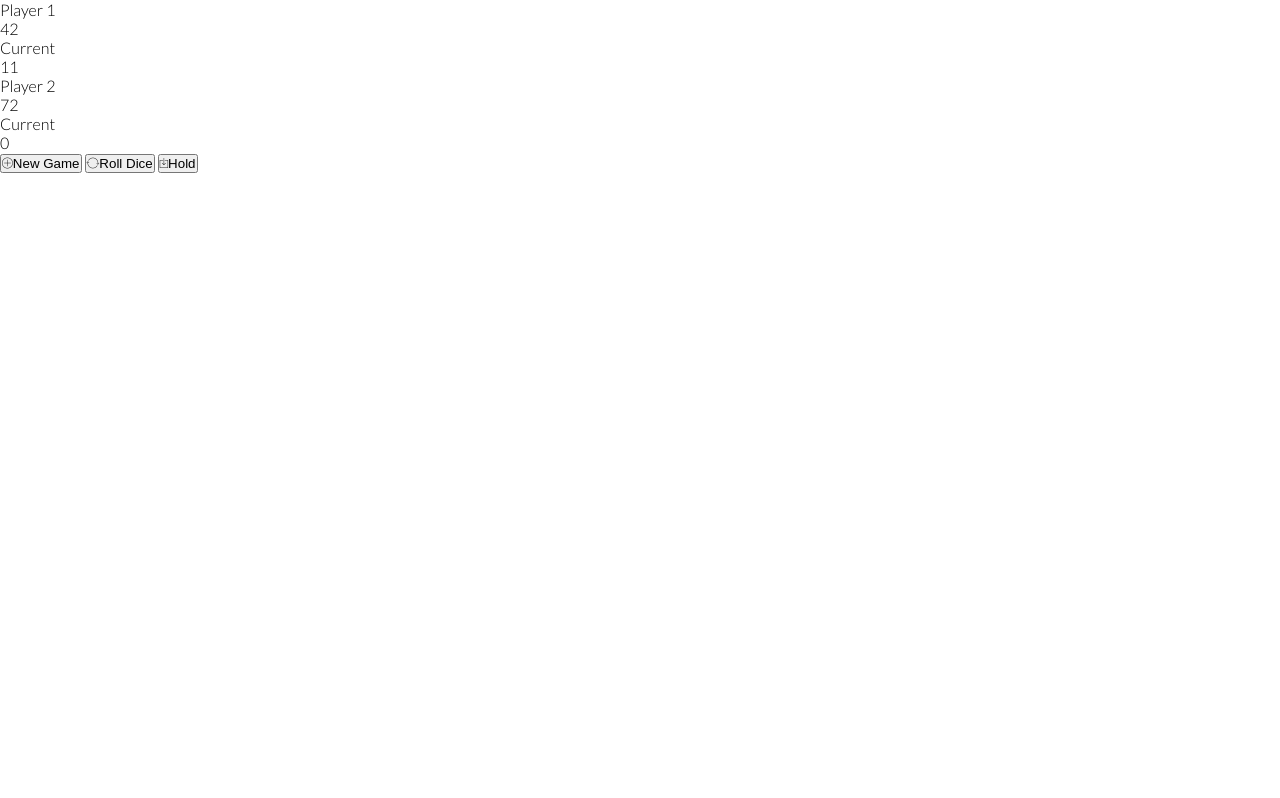
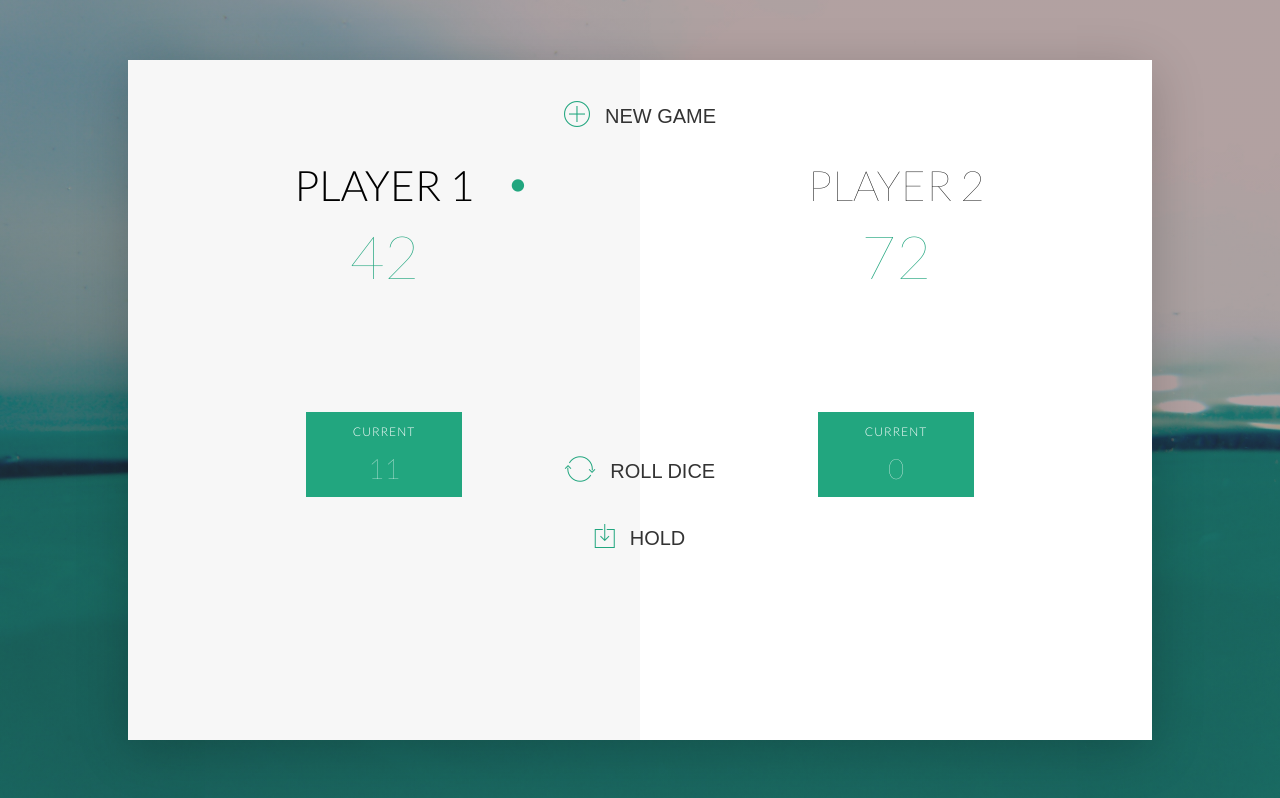
Before and after one commit to zee-nguyen/pig-game, a plain HTML site: page index.html in a window 1280 px wide. Drawn offline with nearby package versions, Linux system fonts and the light colour scheme.

Commit message:
basic styling

```diff
--- a/index.html
+++ b/index.html
@@ -10,8 +10,8 @@
     <link rel="stylesheet" href="style.css">
   </head>
   <body>
-    <div class="wrapper">
-      <div class="play-0-panel">
+    <div class="wrapper clearfix">
+      <div class="player-0-panel active">
         <div class="player-name">Player 1</div>
         <div class="player-score">42</div>
         <div class="player-current-box">
@@ -20,7 +20,7 @@
         </div>
       </div>
 
-      <div class="play-1-panel">
+      <div class="player-1-panel">
         <div class="player-name">Player 2</div>
         <div class="player-score">72</div>
         <div class="player-current-box">
--- a/style.css
+++ b/style.css
@@ -6,6 +6,134 @@
   box-sizing: border-box;
 }
 
+.clearfix::after {
+  content: "";
+  display: table;
+  clear: both;
+}
+
 body {
   font-family: Lato, sans-serif;
+  font-weight: 300;
+  background-image: linear-gradient(rgba(62, 20, 20, 0.4), rgba(62, 20, 20, 0.4)), url(linus-nylund-340741-unsplash.jpg);
+  background-size: cover;
+  height: 100vh;
+  display: flex;
+  justify-content: center;
+  align-items: center;
 }
+
+.wrapper {
+  background-color: #fff;
+  width: 80%;
+  position: relative;
+  height: 85vh;
+  box-shadow: 0 10px 50px rgba(0, 0, 0, 0.2);
+}
+
+.player-0-panel,
+.player-1-panel {
+  width: 50%;
+  height: 100%;
+  float: left;
+  padding: 100px;
+}
+
+.player-name {
+  text-transform: uppercase;
+  font-size: 42px;
+  text-align: center;
+  margin-bottom: 10px;
+  font-weight: 100;
+  position: relative;
+}
+
+.player-score {
+  text-align: center;
+  font-size: 60px;
+  font-weight: 100;
+  color: #22a67f;
+  margin-bottom: 120px;
+}
+
+.active {
+  background-color: #f7f7f7;
+}
+
+.active .player-name {
+  font-weight: 300;
+}
+
+.active .player-name::after {
+  content: "\2022";
+  color: #22a67f;
+  position: absolute;
+  top: -3px;
+  right: 10px;
+}
+
+.player-current-box {
+  background-color: #22a67f;
+  color: #fff;
+  width: 50%;
+  padding: 12px;
+  margin: 0 auto;
+  text-align: center;
+}
+
+.player-current-label {
+  text-transform: uppercase;
+  font-weight: 500;
+  letter-spacing: 1px;
+  margin-bottom: 12px;
+  font-size: 12px;
+}
+
+.player-current-score {
+  font-size: 28px;
+  font-weight: 100;
+}
+
+button {
+  position: absolute;
+  width: 200px;
+  left: 50%;
+  transform: translateX(-50%);
+  color: #333;
+  border: none;
+  font-size: 20px;
+  text-transform: uppercase;
+  font-weight: 300;
+  cursor: pointer;
+  background: transparent;
+  transition: background-color 0.3s,
+  color 0.3s;
+}
+
+button:hover { font-weight: 600;}
+button:hover i { margin-right: 20px; }
+button:focus {
+  outline: none;
+}
+
+i {
+  color: #22a67f;
+  display: inline-block;
+  margin-right: 15px;
+  font-size: 32px;
+  vertical-align: text-top;
+  margin-top: -8px;
+  transition: margin .3s;
+}
+
+.btn-new {
+  top: 45px;
+}
+
+.btn-roll {
+  top: 400px;
+}
+
+.btn-hold {
+  top: 467px;
+}
```
Also changed, not shown: linus-nylund-340741-unsplash.jpg (added), 1 other file.
